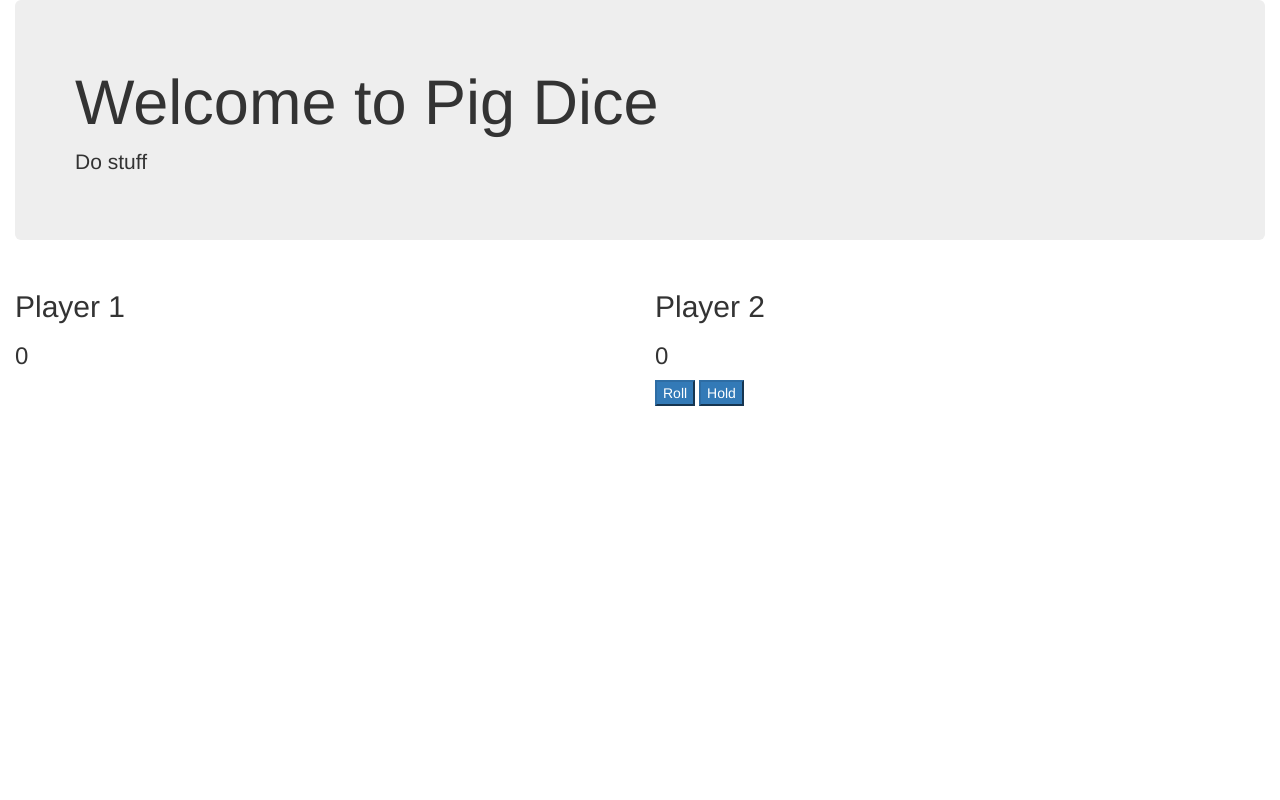
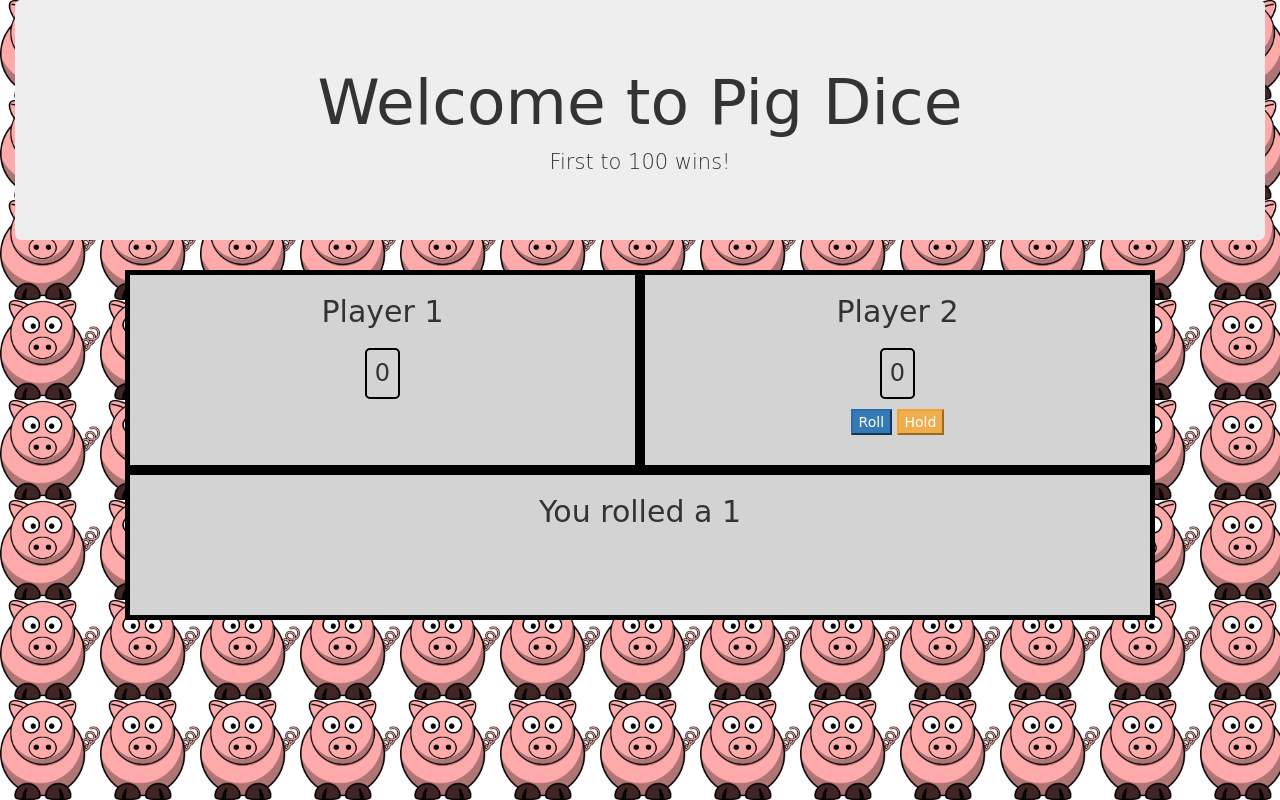
Before and after one commit to dcuthell/pig-dice, a plain HTML site: page index.html in a window 1280 px wide. Both pictures are taken after a click on the button "Roll". Drawn offline with Linux system fonts and the light colour scheme.

Commit message:
styling changes

```diff
--- a/css/styles.css
+++ b/css/styles.css
@@ -1,3 +1,35 @@
+body{
+  font-family: cursive;;
+  text-align: center;
+  background-image: url("piggy.png");
+  background-size: 100px 100px;
+}
+h3{
+  border: 2px solid black;
+  border-radius: 5px;
+  padding-top: 10px;
+  padding-bottom: 10px;
+  margin-left: 220px;
+  margin-right: 220px;
+}
+.row{
+  /*padding: 100px;*/
+  padding-left: 10%;
+  padding-right: 10%;
+}
+.col-md-6{
+  background-color: lightgrey;
+  height: 200px;
+  /*padding-left: 200px;
+  padding-right: 200px;*/
+  border: 5px solid black;
+
+}
+.col-md-12{
+  background-color: lightgrey;
+  height: 150px;
+  border: 5px solid black;
+}
 .p1 ,.p2{
   display: none;
 }
--- a/index.html
+++ b/index.html
@@ -12,20 +12,25 @@
     <div class="container-fluid">
       <div class="jumbotron">
         <h1>Welcome to Pig Dice</h1>
-        <p>Do stuff</p>
+        <p>First to 100 wins!</p>
       </div>
       <div class="row">
         <div class="col-md-6">
           <h2>Player 1</h2>
           <h3 id="p1Score">0</h3>
           <button class="btn-primary p1 roll" type = "button">Roll</button>
-          <button class="btn-primary p1 hold" type = "button">Hold</button>
+          <button class="btn-warning p1 hold" type = "button">Hold</button>
         </div>
         <div class="col-md-6">
           <h2>Player 2</h2>
           <h3 id="p2Score">0</h3>
           <button class="btn-primary p2 roll" type = "button">Roll</button>
-          <button class="btn-primary p2 hold" type = "button">Hold</button>
+          <button class="btn-warning p2 hold" type = "button">Hold</button>
+        </div>
+      </div>
+      <div class="row">
+        <div class="col-md-12">
+          <h2> You rolled a <span id="rollResult"></span> </h2>
         </div>
       </div>
     </div>
--- a/js/scripts.js
+++ b/js/scripts.js
@@ -19,8 +19,6 @@ Dice.prototype.roll = function(){
   if(num === 1){
     console.log("It's a one");
     this.tempVal = 0;
-    alert("Next player's turn");
-    return 0;
   }else{
     this.tempVal += num;
     console.log("rolled a " + num);
@@ -42,17 +40,22 @@ Player.prototype.setScore = function(val){
 //UI
 $(document).ready(function(){
   var game = new Game();
+  var rollResult= 0;
   $(".p1.roll").show();
   $(".p1.roll").click(function () {
     $(".p1.hold").show();
-    if(game.dice.roll() === 0){
+    rollResult = game.dice.roll();
+    if(rollResult === 1){
       $(".p1.roll").hide();
       $(".p1.hold").hide();
       $(".p2.roll").show();
       $(".p2.hold").show();
+
     }
+    $("#rollResult").text(rollResult);
+
     $("#p1Score").text(game.player1.score + game.dice.tempVal);
-    if(game.player1.score + game.dice.tempVal >= 20){
+    if(game.player1.score + game.dice.tempVal >= 100){
       alert("Player 1 wins!");
     }
   });
@@ -66,14 +69,17 @@ $(document).ready(function(){
     $(".p2.hold").show();
   });
   $(".p2.roll").click(function () {
-    if(game.dice.roll() === 0){
+    rollResult = game.dice.roll();
+    if(rollResult === 1){
       $(".p2.roll").hide();
       $(".p2.hold").hide();
       $(".p1.roll").show();
       $(".p1.hold").show();
     }
+    $("#rollResult").text(rollResult);
     $("#p2Score").text(game.player2.score + game.dice.tempVal);
-    if(game.player2.score + game.dice.tempVal >= 20){
+    // $("#rollResult").text(game.dice.tempVal);
+    if(game.player2.score + game.dice.tempVal >= 100){
       alert("Player 2 wins!");
     }
   });
```
Also changed, not shown: css/piggy.png (added), img/piggy.png (added), 1 other file.
